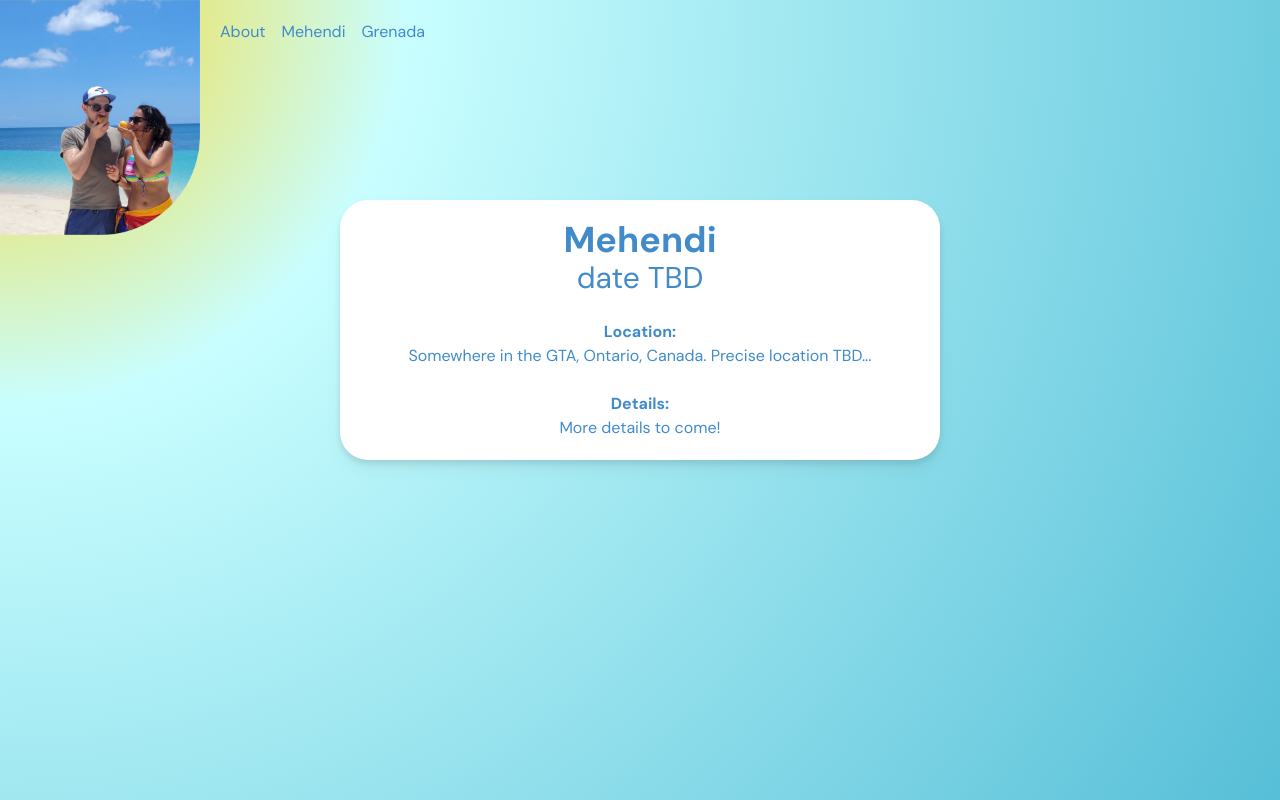
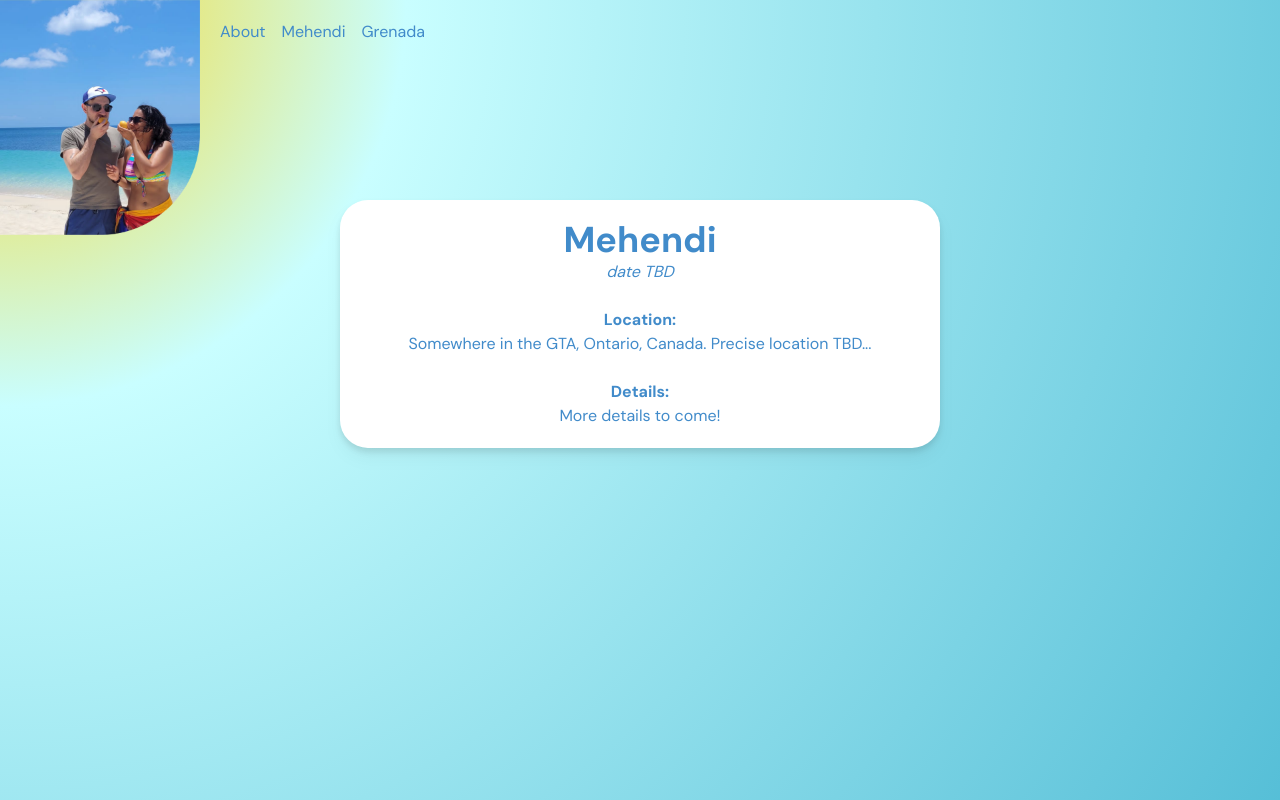
Before and after one commit to adammcodes/shai-and-adam, a Next.js app: page /mehendi in a window 1280 px wide. Shown: the top 800 px of the page. Built offline with nearby package versions, Linux system fonts and the light colour scheme.

Commit message:
Card component to centralize styles for container across pages

```diff
--- a/app/grenada/page.tsx
+++ b/app/grenada/page.tsx
@@ -1,11 +1,11 @@
 // Grenada page
+import Card from "@/components/Card";
 
 export default function Grenada() {
   return (
     <main className="flex min-h-screen flex-col items-center">
-      <div className="bg-white rounded-[28px] drop-shadow-lg text-blue z-10 w-[90%] max-w-[600px] p-5 flex flex-col items-center justify-center lg:flex">
-        <h1 className="text-4xl font-bold">Grenada</h1>
-        <h2 className="text-3xl">May 9, 2024</h2>
+      <Card title="Grenada">
+        <p className="italic">May 9, 2024</p>
         <br />
         <strong>Location:</strong>
         <p>True Blue Bay Resort, St. George&apos;s, Grenada</p>
@@ -15,7 +15,7 @@ export default function Grenada() {
           We&apos;re still working out the details, but we&apos;ll be sharing
           more information as we get closer to the date!
         </p>
-      </div>
+      </Card>
     </main>
   );
 }
--- a/app/layout.tsx
+++ b/app/layout.tsx
@@ -36,7 +36,7 @@ export default async function RootLayout({
               loading="eager"
             />
           </div>
-          <ul className="flex space-x-4 text-blue p-5">
+          <ul className="flex space-x-4 text-blue p-5 mt-10 sm:mt-0">
             <li>
               <Link href="/">About</Link>
             </li>
--- a/app/mehendi/page.tsx
+++ b/app/mehendi/page.tsx
@@ -1,18 +1,18 @@
 // Mehendi page
+import Card from "@/components/Card";
 
 export default function Mehendi() {
   return (
     <main className="flex min-h-screen flex-col items-center">
-      <div className="bg-white rounded-[28px] drop-shadow-lg text-blue z-10 w-[90%] max-w-[600px] p-5 flex flex-col items-center justify-center lg:flex">
-        <h1 className="text-4xl font-bold">Mehendi</h1>
-        <h2 className="text-3xl">date TBD</h2>
+      <Card title="Mehendi">
+        <p className="italic">date TBD</p>
         <br />
         <strong>Location:</strong>
         <p>Somewhere in the GTA, Ontario, Canada. Precise location TBD...</p>
         <br />
         <strong>Details:</strong>
         <p>More details to come!</p>
-      </div>
+      </Card>
     </main>
   );
 }
--- a/app/page.tsx
+++ b/app/page.tsx
@@ -1,10 +1,10 @@
 import Link from "next/link";
+import Card from "@/components/Card";
 
 export default function Home() {
   return (
     <main className="flex min-h-screen flex-col items-center">
-      <div className="bg-white rounded-[28px] drop-shadow-lg text-blue z-10 w-[90%] max-w-[600px] p-5 flex flex-col items-center justify-center lg:flex">
-        <h1 className="text-4xl font-bold">Shai & Adam</h1>
+      <Card title="Shai & Adam">
         <p className="italic">are getting married!</p>
         <br />
         <strong>We will be hosting two events:</strong>
@@ -16,7 +16,7 @@ export default function Home() {
             True Blue Bay in <Link href="/grenada">Grenada</Link> on May 9, 2024
           </li>
         </ol>
-      </div>
+      </Card>
     </main>
   );
 }
--- /dev/null
+++ b/components/Card.tsx
@@ -0,0 +1,16 @@
+// Card is a component that renders a card with a title and children
+
+export default function Card({
+  title,
+  children,
+}: {
+  title: string;
+  children: React.ReactNode;
+}) {
+  return (
+    <div className="bg-white rounded-[28px] drop-shadow-lg text-blue z-10 w-[90%] max-w-[600px] p-5 flex flex-col items-center justify-center lg:flex">
+      <h1 className="text-4xl font-bold">{title}</h1>
+      {children}
+    </div>
+  );
+}
```
Also changed, not shown: 1 other file (tests, documents, lock files or other folders).
